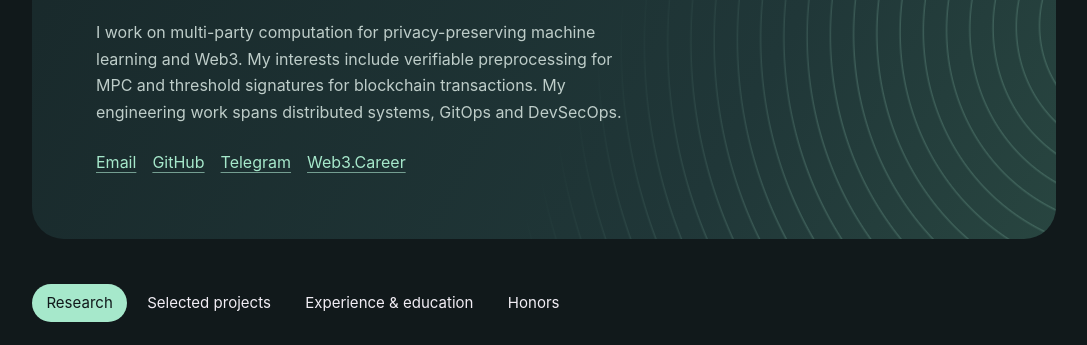
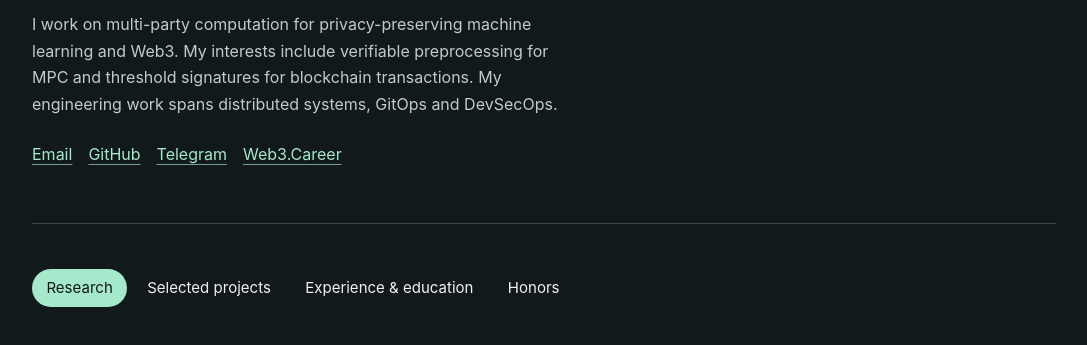
Before and after one commit to kernel-paniccc/kernel-paniccc.github.io, a plain HTML site: page index.html in a window 1280 px wide. Shown: the part 264-609 px from the top of the page, without its empty margins (96-1183 px from the left). Drawn offline with Linux system fonts and the light colour scheme.

Commit message:
Simplify profile site header

```diff
--- a/style.css
+++ b/style.css
@@ -61,24 +61,9 @@ dd strong { color: var(--ink); }
 footer { border-top: 1px solid var(--rule); padding-top: .8rem; }
 body { max-width: 72rem; }
 header {
-  position: relative;
-  isolation: isolate;
-  overflow: hidden;
   max-width: none;
-  padding: clamp(1.5rem, 5vw, 4rem);
-  border-radius: 2rem;
-  background: linear-gradient(118deg, #18282a, #203738 70%, #284540);
-}
-header::before {
-  content: "";
-  position: absolute;
-  z-index: -1;
-  inset: -60% -8% -45% auto;
-  width: 48%;
-  transform: rotate(24deg);
-  opacity: .22;
-  background: repeating-radial-gradient(ellipse at 100% 42%, transparent 0 12px, #9bd6c0 13px, transparent 15px 23px);
-  mask-image: linear-gradient(to right, transparent, black 50%);
+  padding: clamp(1.5rem, 5vw, 3.5rem) 0;
+  border-bottom: 1px solid var(--rule);
 }
 header p { max-width: 54ch; }
 .affiliation { color: var(--accent); }
@@ -106,7 +91,7 @@ footer { margin-top: 3rem; text-align: right; }
   article, dd { break-inside: avoid; }
 }
 
-@media print { header, article, article:first-of-type { background: white; } header::before { display: none; } main, #projects { display: block; } }
+@media print { header, article, article:first-of-type { background: white; } main, #projects { display: block; } }
 
 @media screen {
   [role="tabpanel"][hidden] { display: none !important; }
```
